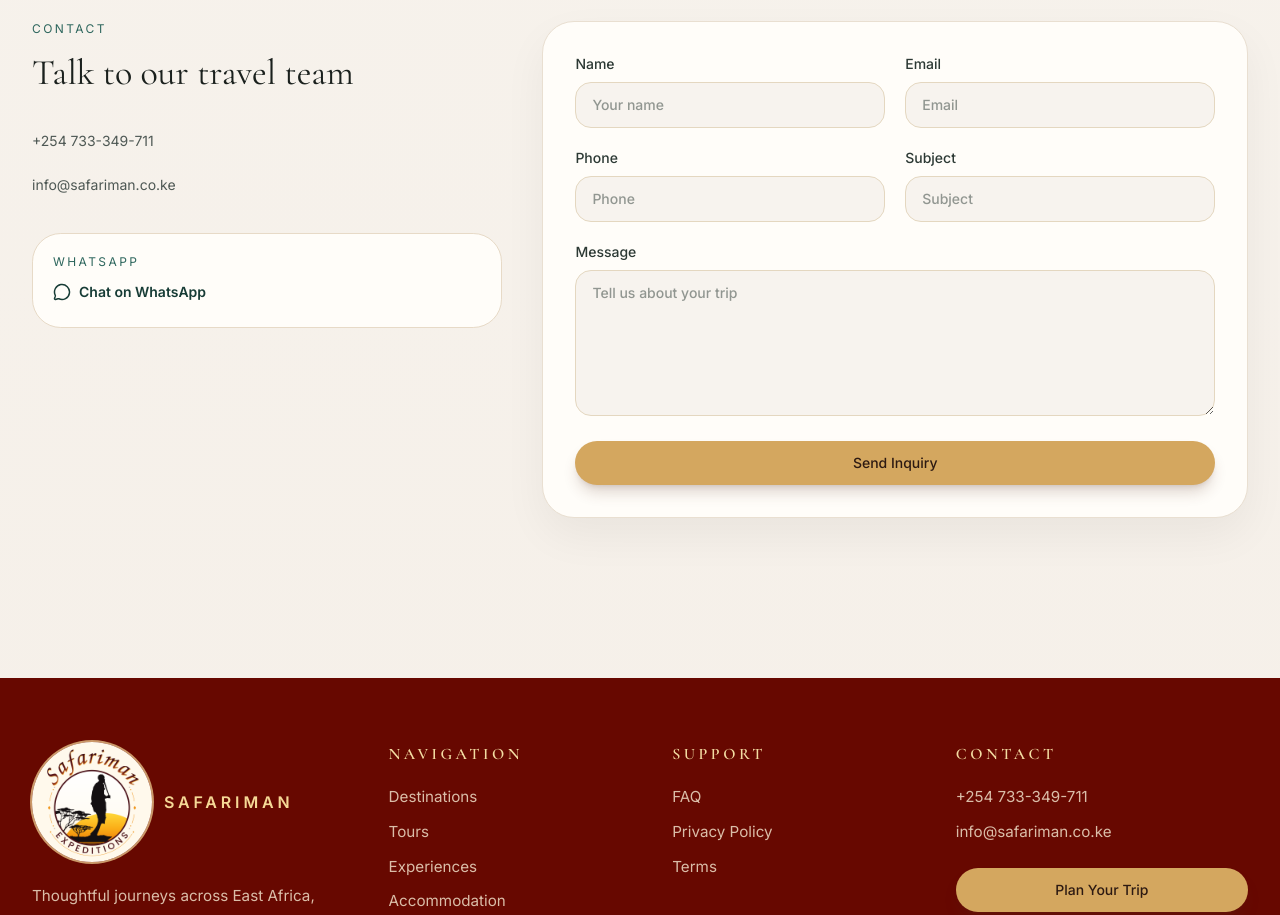
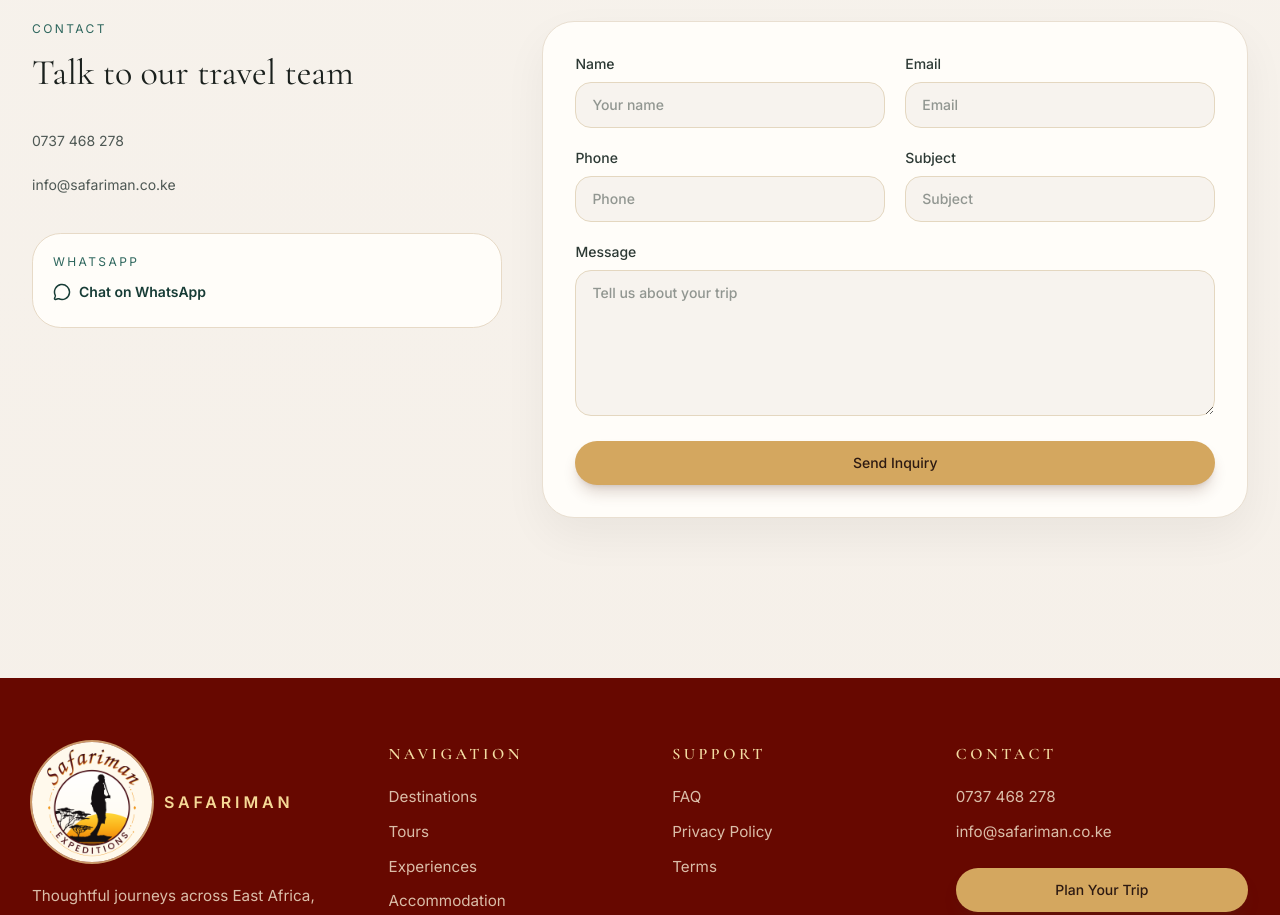
Before and after one commit to VYQOR-LABS/tourism_website, a Next.js app: page /contact in a window 1280 px wide. Shown: the part 680-1595 px from the top of the page. Built offline with nearby package versions, Linux system fonts and the light colour scheme.

Commit message:
updated the hero section

```diff
--- a/src/app/contact/page.tsx
+++ b/src/app/contact/page.tsx
@@ -36,7 +36,7 @@ export default function ContactPage() {
                 <h2 className="mt-4 font-serif text-4xl text-[#1a201d]">Talk to our travel team</h2>
               </div>
               <div className="space-y-3 text-sm leading-8 text-[#4e5854]">
-                <p><a href="tel:+254733349711" className="transition-colors hover:text-[#173c36]">+254 733-349-711</a></p>
+                <p><a href="tel:0737468278" className="transition-colors hover:text-[#173c36]">0737 468 278</a></p>
                 <p><a href="mailto:info@safariman.co.ke" className="transition-colors hover:text-[#173c36]">info@safariman.co.ke</a></p>
               </div>
               <div className="rounded-[1.8rem] border border-[#e7dac7] bg-[#fffdf9] p-5">
--- a/src/app/layout.tsx
+++ b/src/app/layout.tsx
@@ -76,7 +76,7 @@ export default function RootLayout({ children }: { children: React.ReactNode })
         image: `${SITE_URL}/maasai-mara-acacia.jpg`,
         description:
           "East African travel company creating safari, beach, cultural and adventure journeys across Kenya, Tanzania, Rwanda and Uganda.",
-        telephone: "+254733349711",
+        telephone: "0737 468 278",
         email: "info@safariman.co.ke",
         areaServed: ["Kenya", "Tanzania", "Rwanda", "Uganda"].map((name) => ({
           "@type": "Country",
--- a/src/app/page.tsx
+++ b/src/app/page.tsx
@@ -2,7 +2,6 @@ import Image from "next/image";
 import { Compass, Headphones, MapPinned, ShieldCheck } from "lucide-react";
 import Navbar from "@/components/navigation/navbar";
 import Hero from "@/components/hero/hero";
-import SearchPanel from "@/components/home/search-panel";
 import Button from "@/components/ui/button";
 import Container from "@/components/ui/container";
 import SectionHeading from "@/components/ui/section-heading";
@@ -49,7 +48,6 @@ export default function Home() {
       <Navbar />
       <main>
         <Hero />
-        <SearchPanel />
 
         <section className="pb-20 pt-20">
           <Container>
--- a/src/components/footer.tsx
+++ b/src/components/footer.tsx
@@ -125,7 +125,7 @@ export default function Footer() {
           <div>
             <h3 className="text-base font-semibold uppercase tracking-[0.22em] text-[#f3dca2]">Contact</h3>
             <div className="mt-5 space-y-3 text-[0.95rem] text-[#f7ebd2]/80">
-              <p><a href="tel:+254733349711" className="transition-colors hover:text-[#fff3d2]">+254 733-349-711</a></p>
+              <p><a href="tel:0737468278" className="transition-colors hover:text-[#fff3d2]">0737 468 278</a></p>
               <p><a href="mailto:info@safariman.co.ke" className="transition-colors hover:text-[#fff3d2]">info@safariman.co.ke</a></p>
             </div>
             <div className="mt-6">
--- a/src/components/hero/hero.tsx
+++ b/src/components/hero/hero.tsx
@@ -14,10 +14,10 @@ export default function Hero() {
           sizes="100vw"
           className="object-cover"
         />
-        <div className="absolute inset-0 bg-[#071b17]/45" />
+        <div className="absolute inset-0 bg-[linear-gradient(to_top,#670800_0%,rgba(103,8,0,0.72)_42%,transparent_100%)]" />
       </div>
 
-      <div className="relative flex min-h-[600px] w-full items-center justify-center px-4 pb-10 pt-24 text-center sm:px-6 lg:px-8">
+      <div className="relative flex min-h-[650px] w-full items-end justify-center px-4 pb-16 pt-24 text-center sm:px-6 lg:px-8">
         <div className="mx-auto max-w-5xl text-white">
           <div className="mb-6 inline-flex items-center justify-center gap-2 rounded-full border border-white/30 bg-[#10251f]/55 px-4 py-2 text-xs font-semibold uppercase tracking-[0.22em] text-[#f7eee2] backdrop-blur-sm">
             <MapPinned size={12} />
```
Also changed, not shown: public/llms.txt.
